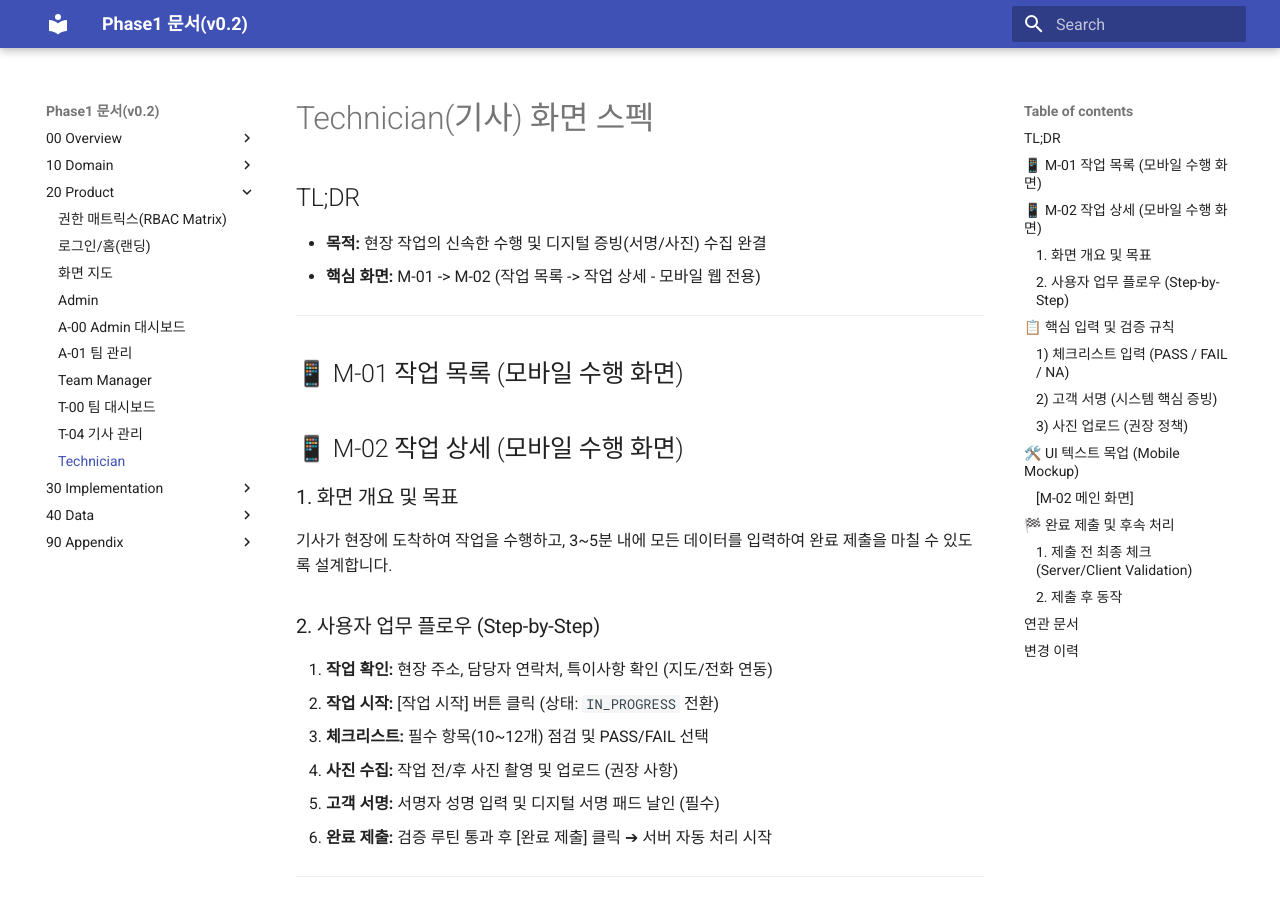
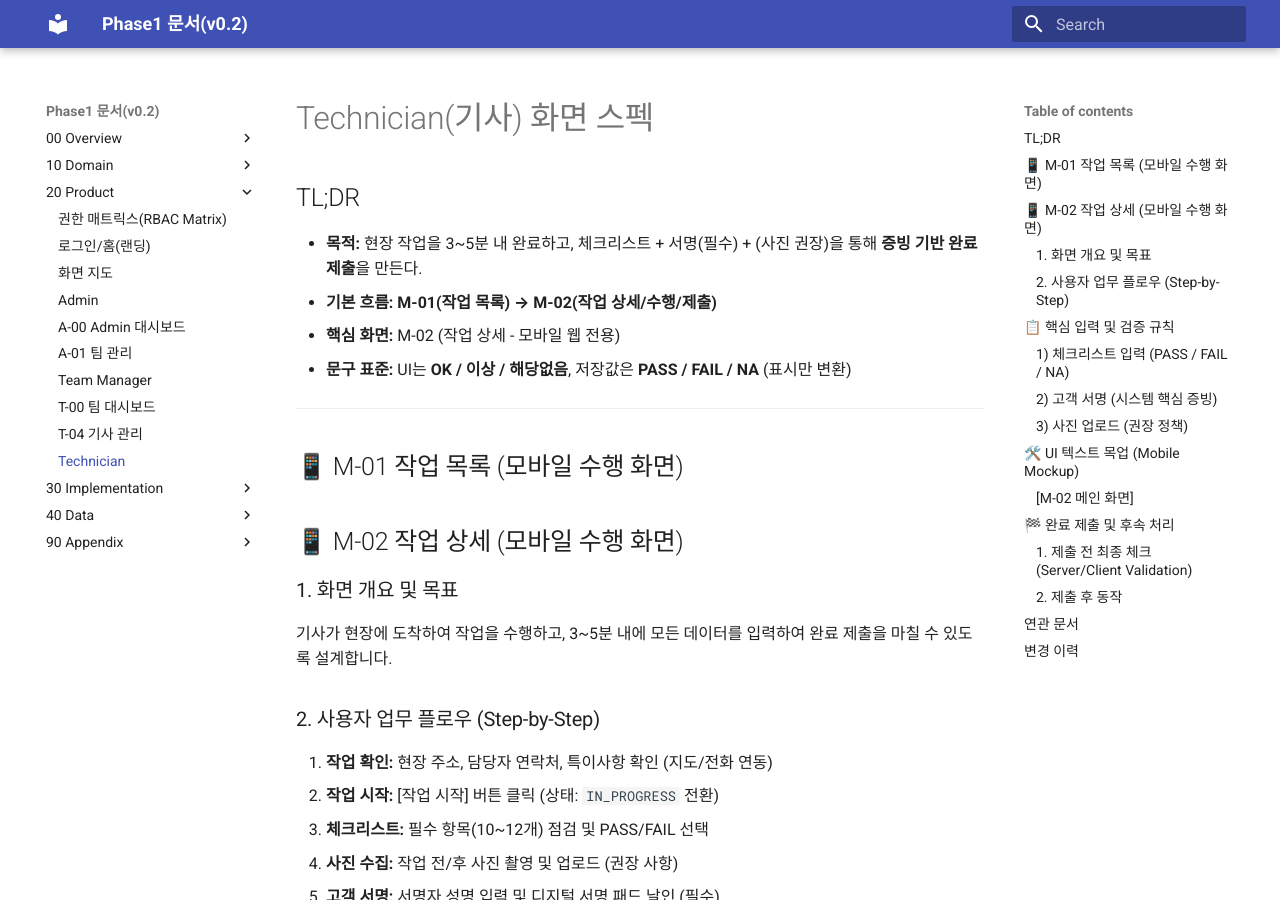
Before and after one commit to jjuune/fsm-docs, an MkDocs documentation site: the page built from docs/20-product/04-technician.md, in a window 1280 px wide and 900 px high. Built offline with MkDocs 1.6.1 and Material for MkDocs 9.7.7, drawn with Linux system fonts in a browser that asks for light colours.

Commit message:
Revise technician screen specs for clarity and detail
Updated the purpose and flow of the technician screen specifications for clarity and detail.

```diff
--- a/docs/20-product/04-technician.md
+++ b/docs/20-product/04-technician.md
@@ -1,8 +1,10 @@
 # Technician(기사) 화면 스펙
 
 ## TL;DR
-- **목적:** 현장 작업의 신속한 수행 및 디지털 증빙(서명/사진) 수집 완결
-- **핵심 화면:** M-01 -> M-02 (작업 목록 -> 작업 상세 - 모바일 웹 전용)
+- **목적:** 현장 작업을 3~5분 내 완료하고, 체크리스트 + 서명(필수) + (사진 권장)을 통해 **증빙 기반 완료 제출**을 만든다.
+- **기본 흐름:** **M-01(작업 목록) → M-02(작업 상세/수행/제출)**
+- **핵심 화면:** M-02 (작업 상세 - 모바일 웹 전용)
+- **문구 표준:** UI는 **OK / 이상 / 해당없음**, 저장값은 **PASS / FAIL / NA** (표시만 변환)
 
 ---
 ## 📱 M-01 작업 목록 (모바일 수행 화면)
```
